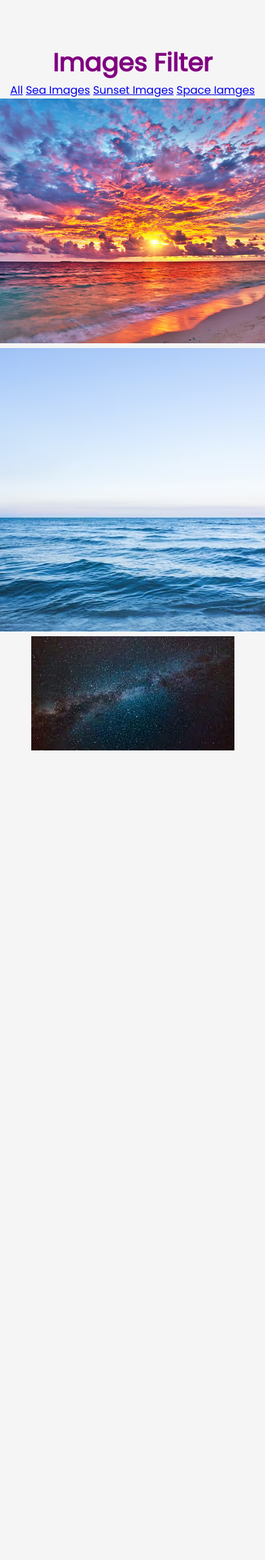
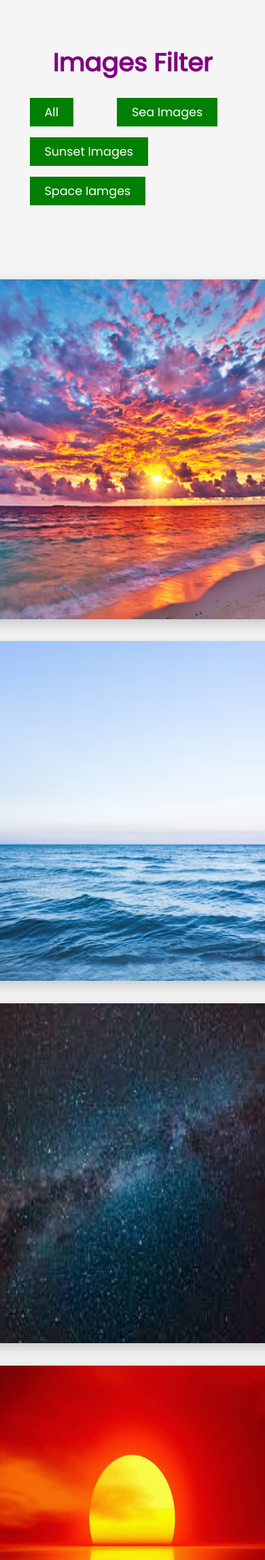
Before and after one commit to Yaswanth1320/web-development, a PHP site: page / in a window 390 px wide; the page is wider, and only the part inside the window is pictured. Shown: the top 2295 px of that part at 68% size. Before the commit the page ends 1104 px from the top of that part, so only its background shows below. Run offline with PHP 8.4, Linux system fonts and the light colour scheme.

Commit message:
images filter

```diff
--- a/javascript/Filter images/index.html
+++ b/javascript/Filter images/index.html
@@ -18,16 +18,48 @@
 
         <div class="item-container" id="items">
             <div class="item sunset" id="item">
-                <img src="./images/sunset1.jpeg" alt="item" class="item-img">
+                <img src="./images/sunset1.jpeg" height="250px" width="330px" alt="item" class="item-img">
             </div>
 
             <div class="item sea" id="item">
-                <img src="./images/sea1.avif" alt="item" class="item-img">
+                <img src="./images/sea1.avif" height="250px" width="330px" alt="item" class="item-img">
             </div>
 
             <div class="item space" id="item">
-                <img src="./images/space1.jpeg" alt="item" class="item-img">
+                <img src="./images/space1.jpeg" height="250px" width="330px" alt="item" class="item-img">
             </div>
+            <div class="item sunset" id="item">
+                <img src="./images/sunset2.jpeg" height="250px" width="330px" alt="item" class="item-img">
+            </div>
+
+            <div class="item space" id="item">
+                <img src="./images/space6.jpeg" height="250px" width="330px" alt="item" class="item-img">
+            </div>
+
+            <div class="item sea" id="item">
+                <img src="./images/sea2.webp" height="250px" width="330px" alt="item" class="item-img">
+            </div>
+
+            <div class="item space" id="item">
+                <img src="./images/space2.jpeg" height="250px" width="330px" alt="item" class="item-img">
+            </div>
+            <div class="item sunset" id="item">
+                <img src="./images/sunset3.jpeg" height="250px" width="330px" alt="item" class="item-img">
+            </div>
+
+            <div class="item space" id="item">
+                <img src="./images/space3.jpeg" height="250px" width="330px" alt="item" class="item-img">
+            </div>
+
+            <div class="item sea" id="item">
+                <img src="./images/sea3.avif" height="250px" width="330px" alt="item" class="item-img">
+            </div>
+
+            <div class="item space" id="item">
+                <img src="./images/space4.jpeg" height="250px" width="330px" alt="item" class="item-img">
+            </div>
+
+
         </div>
     </div>
     <script src="script.js"></script>
--- a/javascript/Filter images/script.js
+++ b/javascript/Filter images/script.js
@@ -0,0 +1,5 @@
+(function() {
+    const buttons = document.querySelectorAll(".btn");
+    const imageItems = document.querySelectorAll(".item");
+
+})();
--- a/javascript/Filter images/style.css
+++ b/javascript/Filter images/style.css
@@ -20,6 +20,7 @@ body{
     justify-content: center;
     text-align: center;
     flex-direction: column;
+    width: 90%;
 }
 
 h2{
@@ -28,5 +29,44 @@ h2{
 }
 
 .buttons{
+    margin: 1.5rem 0;
+    display: flex;
+    flex-wrap: wrap;
+    gap: 1rem;
 
 }
+
+.buttons a{
+    text-decoration: none;
+    font-size: 1.1rem;
+    margin: 0 1.5rem;
+    background-color: green;
+    color: white;
+    padding: 8px 22px;
+}
+
+.item-container{
+    display: flex;
+    align-items: center;
+    flex-direction: row;
+    justify-content: flex-start;
+    flex-wrap: wrap;
+    margin: 4.5rem ;
+
+}
+
+.item{
+    padding: 0.8rem;
+
+}
+
+.item img{
+    box-shadow: 7px 7px 20px rgba(0, 0,0, 0.2);
+}
+
+@media screen and (max-width:991px) {
+    .item img{
+        height: 500px;
+        width: 600px;
+    }
+}
```
